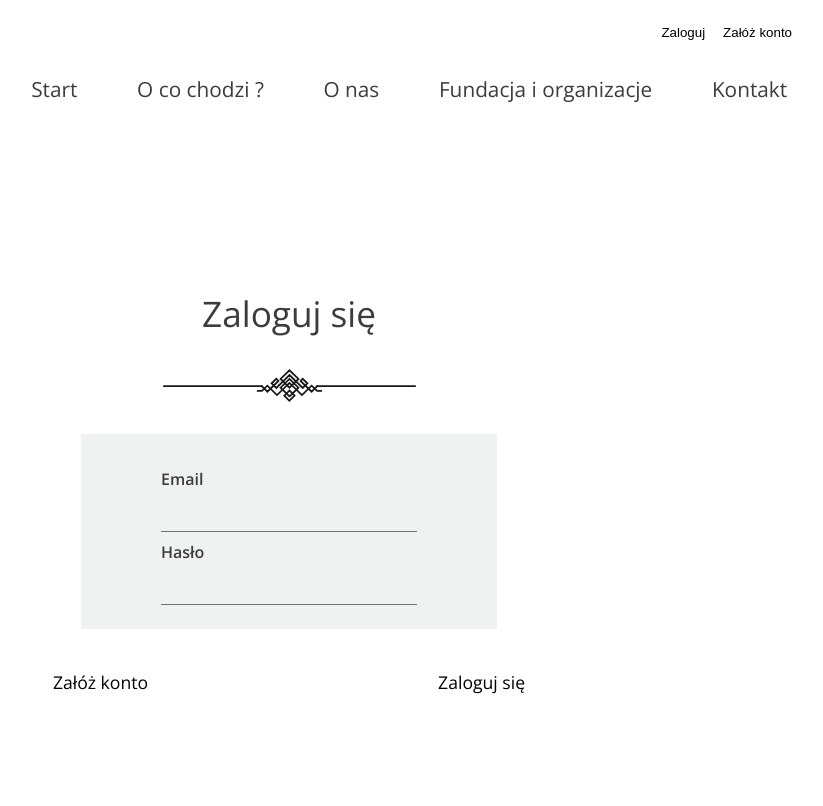
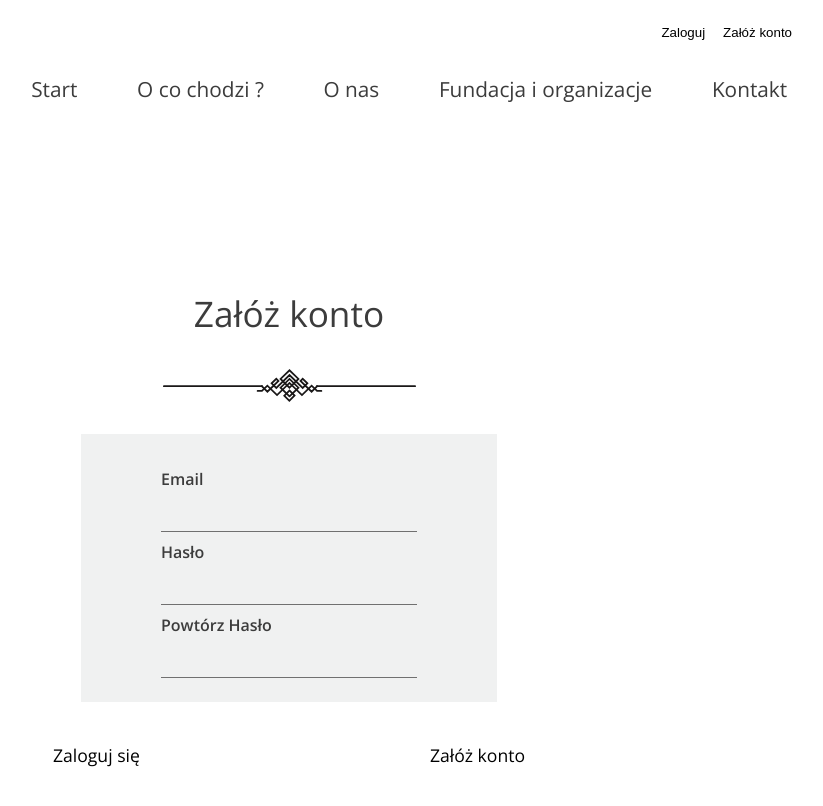
Before and after one commit to wawrzonnn/oddam-w-dobre-rece, a React (Create React App) app in the folder oddam-w-dobre-rece/: page /rejestracja in a window 1280 px wide. Shown: the top 806 px of the page, without its empty margins (351-1174 px from the left). Built offline with nearby package versions, Linux system fonts and the light colour scheme.

Commit message:
add register section

```diff
--- a/oddam-w-dobre-rece/src/App.js
+++ b/oddam-w-dobre-rece/src/App.js
@@ -5,6 +5,7 @@ import Contact from './components/Contact/Contact'
 import { HashRouter, Routes, Route, BrowserRouter } from 'react-router-dom'
 import Login from './components/Login/Login'
 import Header from './components/Header/Header'
+import Register from './components/Register/Register'
 
 function App() {
 	return (
@@ -14,7 +15,7 @@ function App() {
 				<Routes>
 					<Route path='/' element={<Home />} />
 					<Route path='/logowanie' element={<Login />} />
-					<Route path='/rejestracja' element={<Login />} />
+					<Route path='/rejestracja' element={<Register />} />
 				</Routes>
 			</BrowserRouter>
 		</>
--- /dev/null
+++ b/oddam-w-dobre-rece/src/components/Register/Register.js
@@ -0,0 +1,25 @@
+import React, { useEffect, useState } from 'react'
+import Decoration from '../../assets/Decoration.svg'
+
+export default function Register() {
+	return (
+		<>
+			<div className='login__box'>
+				<h2 className='global__title'>Załóż konto</h2>
+				<img src={Decoration} alt='dekoracja' className='login__decoration' />
+				<div className='login__inputs--box'>
+					<p className='login__input--title'>Email</p>
+					<input className='contact__inputs--item'></input>
+					<p className='login__input--title'>Hasło</p>
+					<input className='contact__inputs--item'></input>
+					<p className='login__input--title'>Powtórz Hasło</p>
+					<input className='contact__inputs--item'></input>
+				</div>
+				<div className='login__action--box'>
+					<button className='header__login--buttons login__button--action'>Zaloguj się</button>
+					<button className='header__login--buttons login__button--action'>Załóż konto</button>
+				</div>
+			</div>
+		</>
+	)
+}
```
